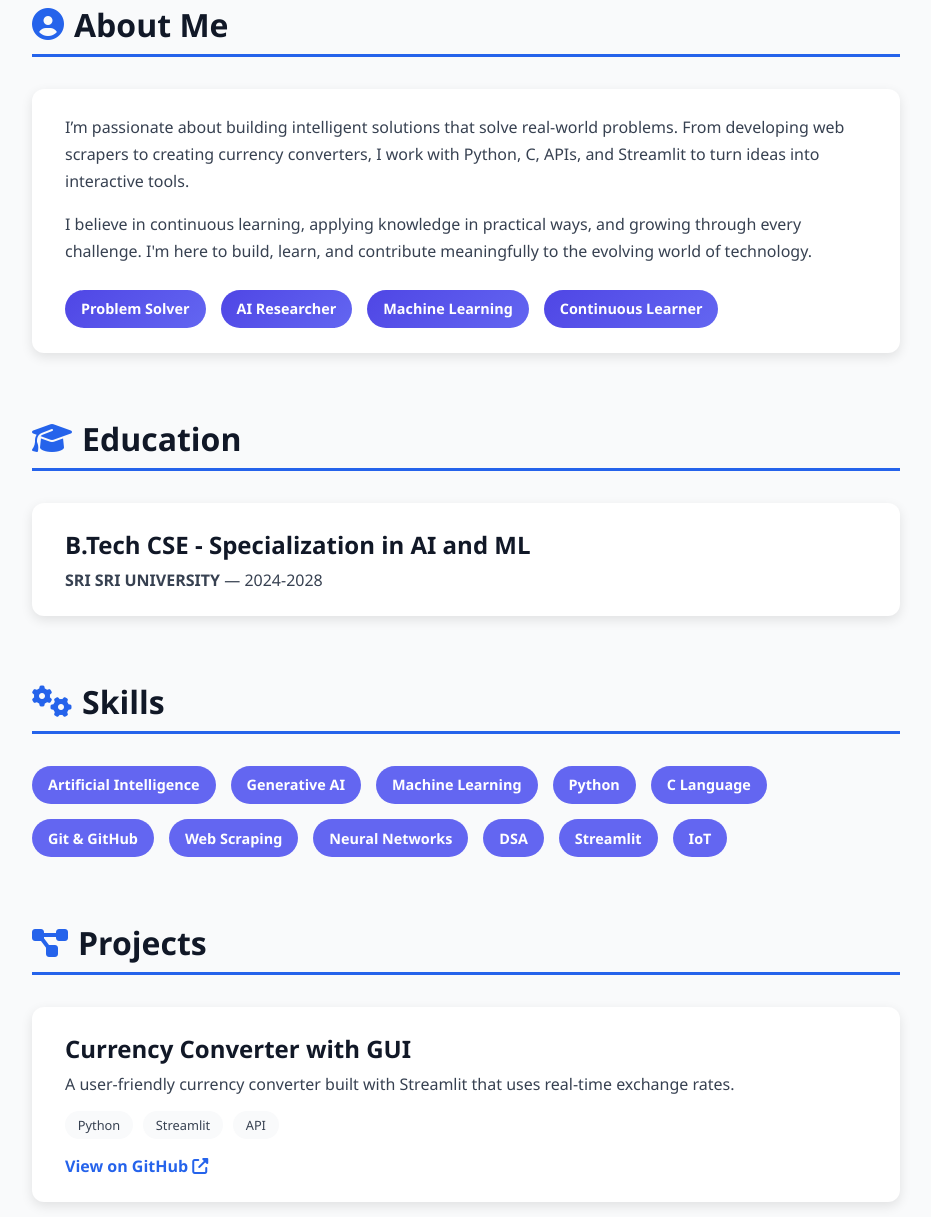
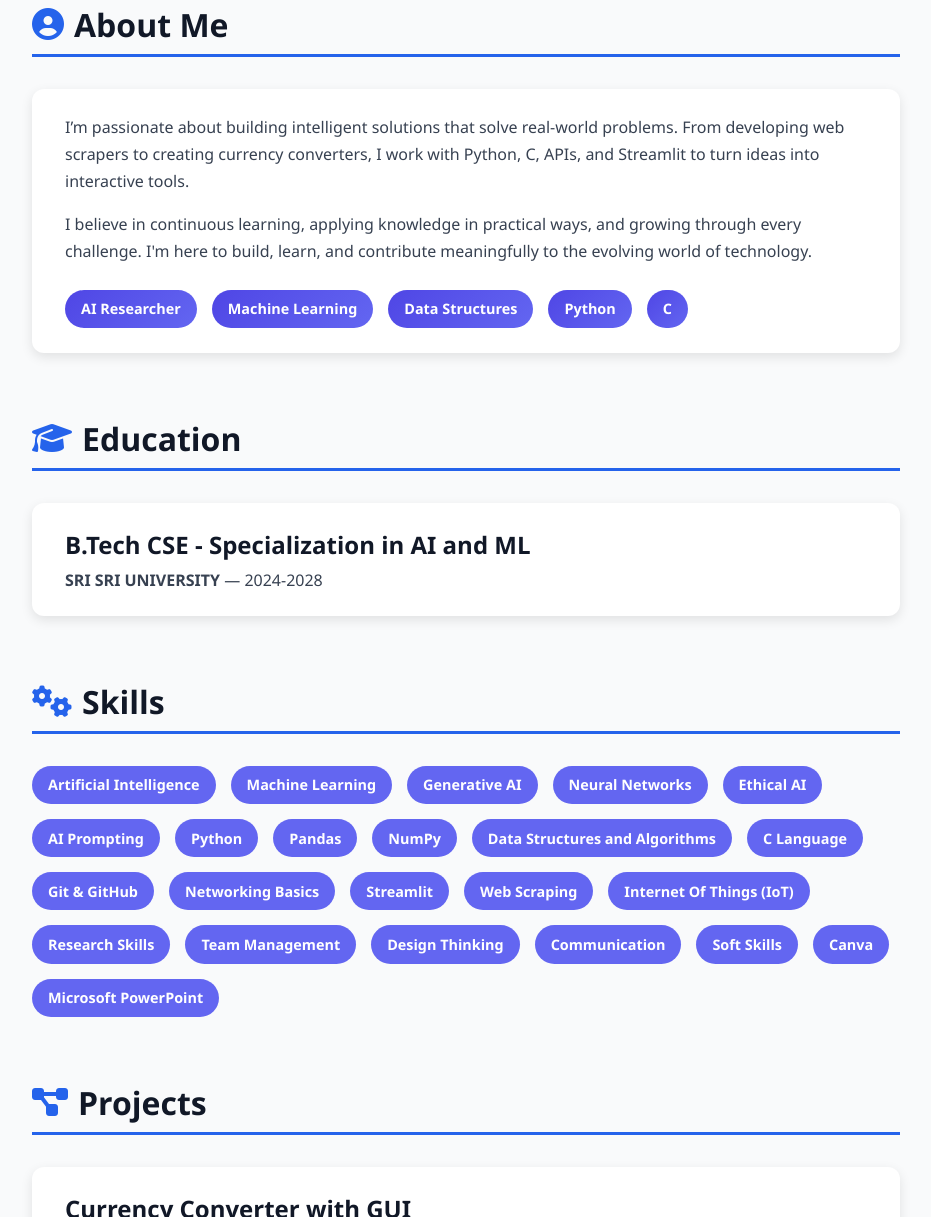
Before and after one commit to Suryansh-101/Suryansh-101.github.io, a plain HTML site: page index.html in a window 1280 px wide. Shown: the part 517-1734 px from the top of the page, without its empty margins (174-1105 px from the left). Drawn offline with nearby package versions, Linux system fonts and the light colour scheme.

Commit message:
index.html

```diff
--- a/index.html
+++ b/index.html
@@ -45,10 +45,11 @@
                 <p>I’m passionate about building intelligent solutions that solve real-world problems. From developing web scrapers to creating currency converters, I work with Python, C, APIs, and Streamlit to turn ideas into interactive tools.</p>
                 <p>I believe in continuous learning, applying knowledge in practical ways, and growing through every challenge. I'm here to build, learn, and contribute meaningfully to the evolving world of technology.</p>
                 <div class="about-highlights">
-                    <div class="highlight">Problem Solver</div>
                     <div class="highlight">AI Researcher</div>
                     <div class="highlight">Machine Learning</div>
-                    <div class="highlight">Continuous Learner</div>
+                    <div class="highlight">Data Structures</div>
+                    <div class="highlight">Python</div>
+                    <div class="highlight">C</div>
                 </div>
             </div>
         </section>
@@ -65,16 +66,28 @@
             <h2><i class="fas fa-cogs"></i> Skills</h2>
             <div class="skills-list">
                 <div class="skill">Artificial Intelligence</div>
+                <div class="skill">Machine Learning</div>
                 <div class="skill">Generative AI</div>
-                <div class="skill">Machine Learning</div>
+                <div class="skill">Neural Networks</div>
+                <div class="skill">Ethical AI</div>
+                <div class="skill">AI Prompting</div>
                 <div class="skill">Python</div>
+                <div class="skill">Pandas</div>
+                <div class="skill">NumPy</div>
+                <div class="skill">Data Structures and Algorithms</div>
                 <div class="skill">C Language</div>
                 <div class="skill">Git & GitHub</div>
+                <div class="skill">Networking Basics</div>
+                <div class="skill">Streamlit</div>
                 <div class="skill">Web Scraping</div>
-                <div class="skill">Neural Networks</div>
-                <div class="skill">DSA</div>
-                <div class="skill">Streamlit</div>
-                <div class="skill">IoT</div>
+                <div class="skill">Internet Of Things (IoT)</div>
+                <div class="skill">Research Skills</div>
+                <div class="skill">Team Management</div>
+                <div class="skill">Design Thinking</div>
+                <div class="skill">Communication</div>
+                <div class="skill">Soft Skills</div>
+                <div class="skill">Canva</div>
+                <div class="skill">Microsoft PowerPoint</div>
             </div>
         </section>
 
```
